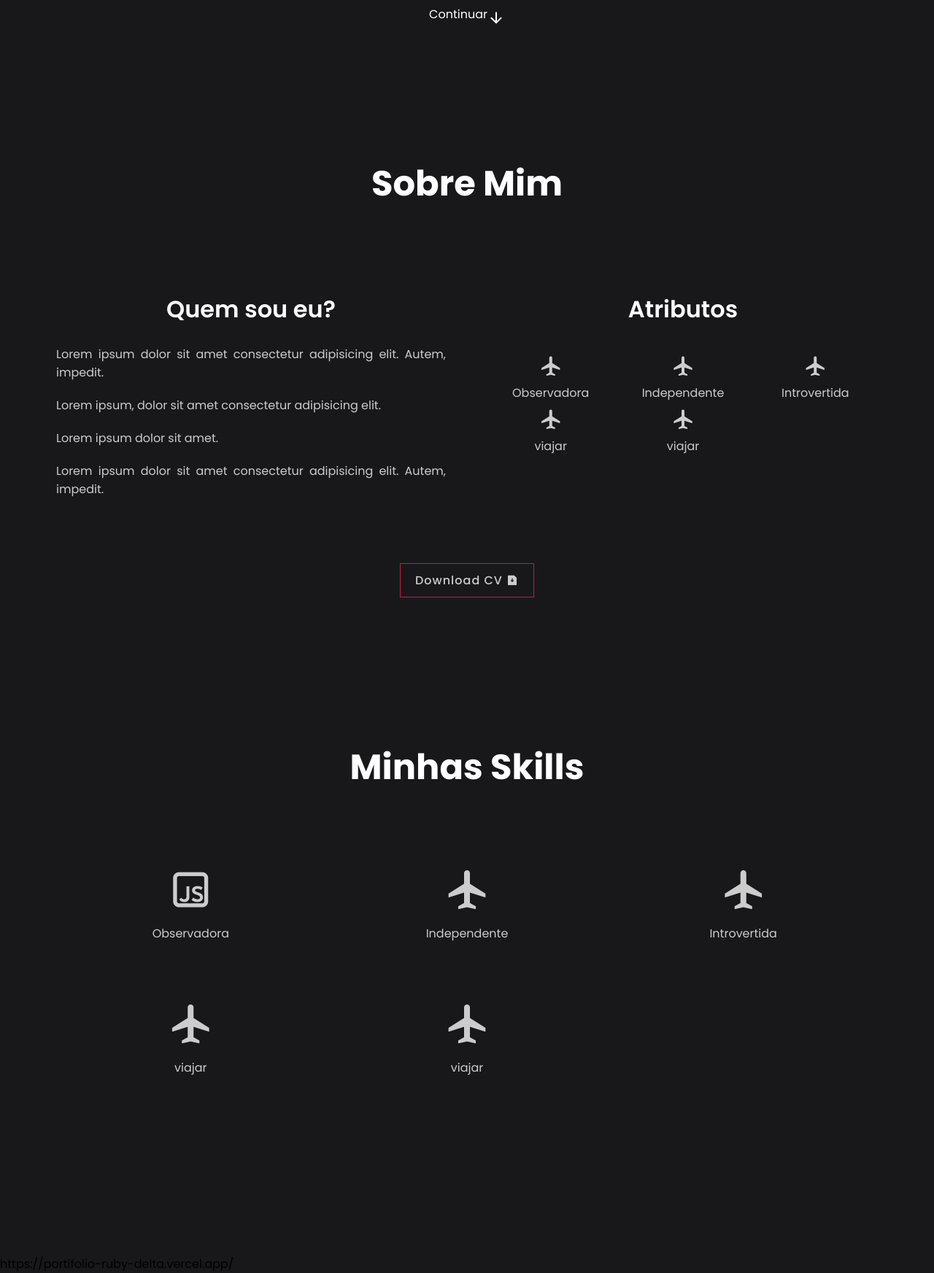
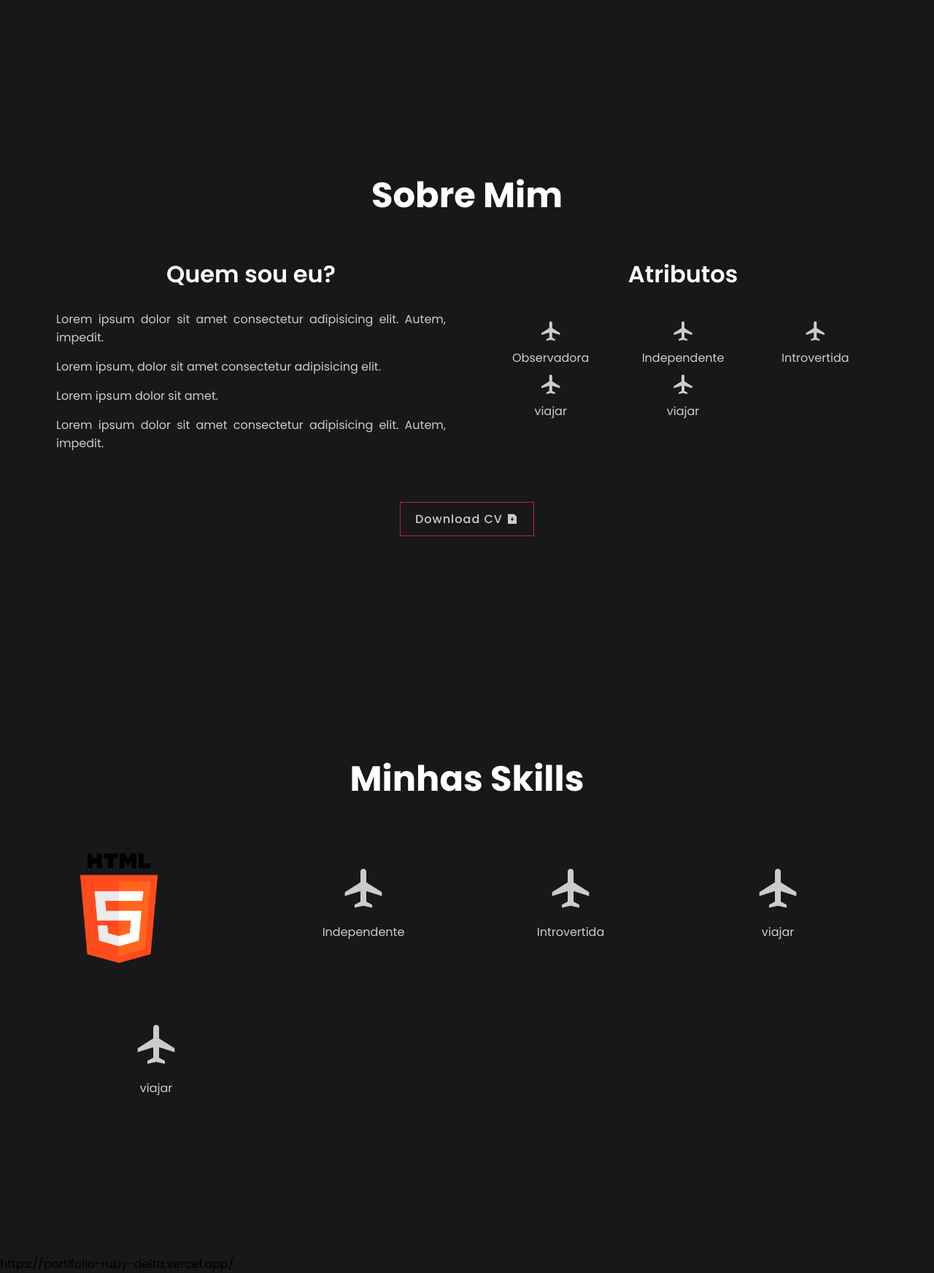
Before and after one commit to fabyalbuquerque/Portf-lio, a website: page index.html in a window 1280 px wide. Shown: the part 680-2425 px from the top of the page at 73% size. Drawn offline with nearby package versions, Linux system fonts and the light colour scheme; files that its build step writes are made by us from their sources; files whose address does not match are found by name.

Commit message:
resolvendo bugs

```diff
--- a/index.html
+++ b/index.html
@@ -109,7 +109,7 @@
         <div class="container flex-center">
             <h1 class="title--big">Minhas Skills</h1>
             <ul class="skills__content">
-                <li class="skills__content__item"><i class="ri-javascript-line"></i><span class="tech">Observadora</span></li>
+                <li class="skills__content__item"><img src="./dist/images/html-5.png" alt=""></li>
                 <li class="skills__content__item"><i class="ri-plane-line"></i><span class="tech">Independente</span></li>
                 <li class="skills__content__item"><i class="ri-plane-line"></i><span class="tech">Introvertida</span></li>
                 <li class="skills__content__item"><i class="ri-plane-line"></i><span class="tech">viajar</span></li>
--- a/src/styles/_hero.scss
+++ b/src/styles/_hero.scss
@@ -1,7 +1,7 @@
 @use 'variaveis';
 
 .hero {
-    top: 150px;
+    padding-top: 150px;
     height: 100vh;
     position: relative;
 
@@ -93,7 +93,7 @@
         max-width: 100%;
         justify-content: center;
         align-items: center;
-        margin: 100px auto 0;
+        margin: auto 0;
         color: #fff;
     }
 
--- a/src/styles/_skills.scss
+++ b/src/styles/_skills.scss
@@ -2,6 +2,7 @@
 
 .skills {
     position: relative;
+    padding-top: 1rem;
     height: 100vh;
 
     .container {
@@ -9,31 +10,26 @@
         flex-direction: column;
         padding: 6rem 2rem;
 
-        h1 {
-            padding-bottom: 3rem;
-        }
-
-        .btn {
-            border: 1px solid variaveis.$corDeFundoButton;
-            background-color: transparent;
-            border-radius: 0%;
-            padding: 10px 20px;
-        }
     }
 
     &__content {
         width: 100%;
         display: grid;
-        grid-template-columns: repeat(3, 1fr);
+        grid-template-columns: repeat(4, 1fr);
         text-align: center;
         list-style: none;
         color: variaveis.$corTextoPrincipal;
-        padding: 20px 0;
+        padding-top: 50px;
+
 
         &__item {
             font-size: 4rem;
             padding: 1rem;
             margin-bottom: 2rem;
+
+            img {
+                max-width: 150px;
+            }
 
             .tech {
                 display: block;
--- a/src/styles/_sobre.scss
+++ b/src/styles/_sobre.scss
@@ -3,19 +3,18 @@
 .sobre {
     position: relative;
     height: 100vh;
+    padding-top: 1rem;
+
 
     .container {
         position: relative;
         flex-direction: column;
         padding: 6rem 2rem;
 
-        h1 {
-            padding-bottom: 3rem;
-        }
 
         p {
             color: variaveis.$corTextoPrincipal;
-            margin-bottom: 10px;
+            margin-bottom: 5px;
         }
 
         .btn {
@@ -23,6 +22,7 @@
             background-color: transparent;
             border-radius: 0%;
             padding: 10px 20px;
+            margin-bottom: 1rem;
         }
     }
 
@@ -32,7 +32,7 @@
         grid-template-columns: repeat(2, 1fr);
         text-align: center;
         gap: 3rem;
-        padding: 4rem 0;
+        padding: 3rem 0;
 
         .title {
             margin-bottom: 10px;
```
Also changed, not shown: src/images/bootstrap.png (added), src/images/css-3.png (added), src/images/html-5.png (added), src/images/js.png (added), src/images/logo-red.png (deleted).
